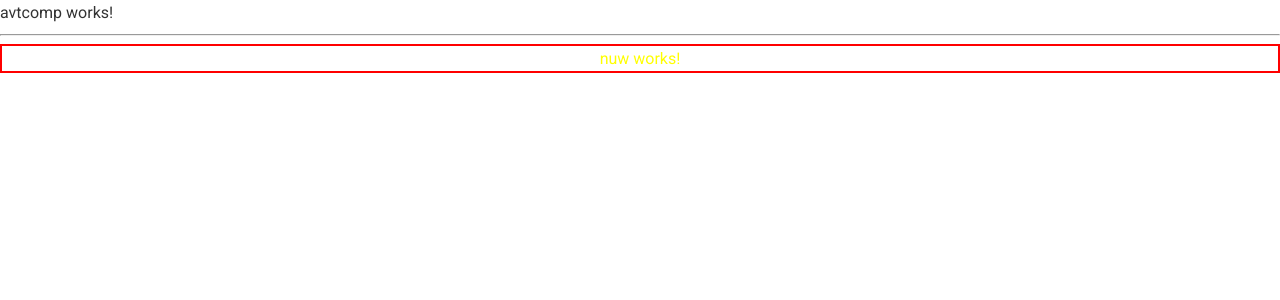
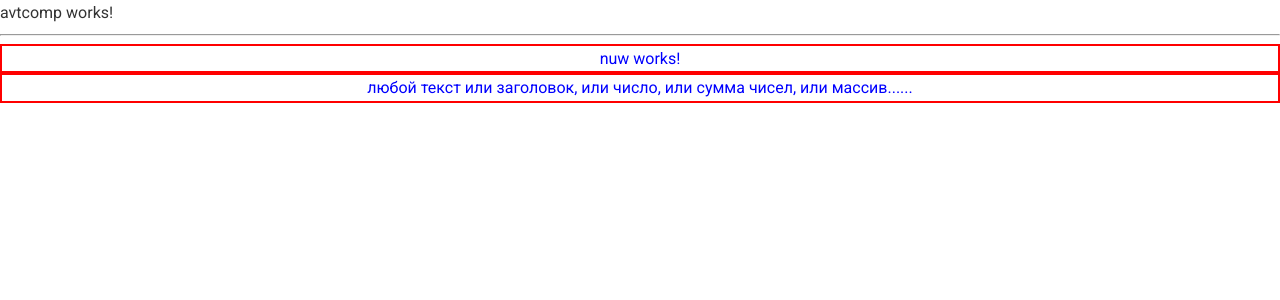
Before and after one commit to alex00788/angular-course, an Angular app: page / in a window 1280 px wide. Shown: the top 300 px of the page. Built offline with nearby package versions, Linux system fonts and the light colour scheme.

Commit message:
описал интерполяцию с применением в проэкте

```diff
--- a/src/app/nuwComp/nuw.html
+++ b/src/app/nuwComp/nuw.html
@@ -1,3 +1,4 @@
 <p>
     nuw works!
 </p>
+<p> {{per}}</p>
--- a/src/app/nuwComp/nuw.scss
+++ b/src/app/nuwComp/nuw.scss
@@ -1,5 +1,5 @@
 p {
   text-align: center;
   border: 2px red double ;
-  color: yellow;
+  color: blue;
 }
--- a/src/app/nuwComp/nuw.ts
+++ b/src/app/nuwComp/nuw.ts
@@ -6,5 +6,5 @@ import {Component} from '@angular/core';
     styleUrls: ['nuw.scss']
 })
 export class NuwComponent {
-
+per = 'любой текст или заголовок, или число, или сумма чисел, или массив...... '
 }
```
Also changed, not shown: src/projekt.txt.
